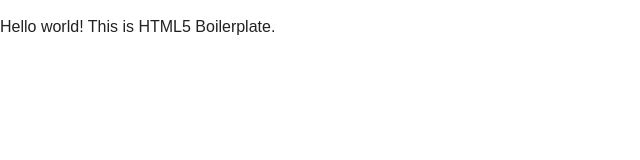
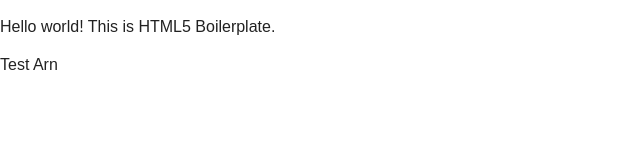
Before and after one commit to Byosphere/ProjetTestJavascript, a plain HTML site: page index.html in a window 1280 px wide. Shown: the full height of the page, 0-640 px from the left. Drawn offline with Linux system fonts and the light colour scheme.

Commit message:
Test modif Arn

```diff
--- a/index.html
+++ b/index.html
@@ -20,6 +20,7 @@
         <![endif]-->
 
         <p>Hello world! This is HTML5 Boilerplate.</p>
+        <p>Test Arn</p>
 
 
     </body>
```
